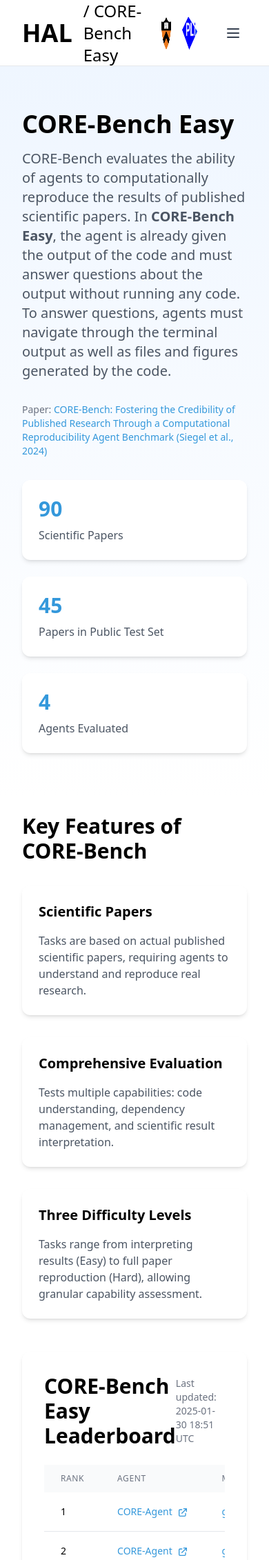
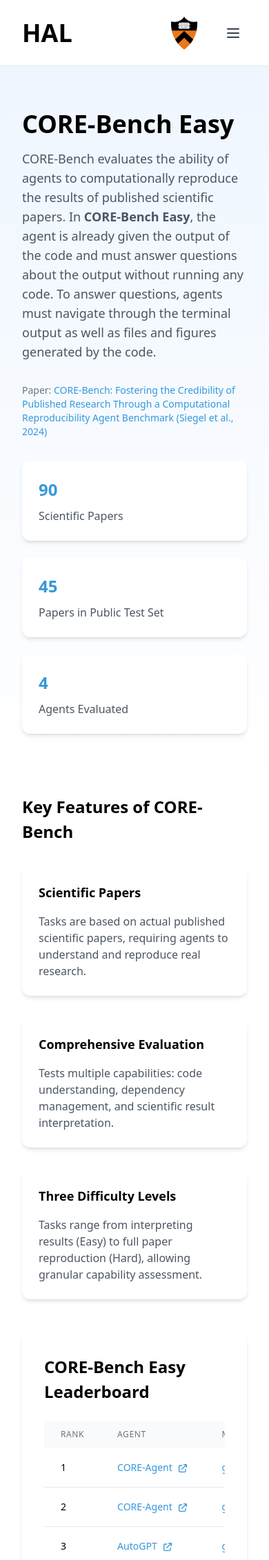
Before and after one commit to fsndzomga/hal-frontend, a Flask app: page /corebench_easy in a window 390 px wide. Shown: the top 2262 px of the page at 69% size. Run offline with Flask 3, Linux system fonts and the light colour scheme; some libraries are stand-ins or nearby versions.

Commit message:
update for bettter mobile experience

```diff
--- a/static/css/main.css
+++ b/static/css/main.css
@@ -63,3 +63,23 @@
     margin-bottom: 0.5rem;
     text-align: center;
 }
+
+/* Responsive Typography */
+h3 {
+    font-size: 1.875rem;
+    line-height: 2.25rem;
+}
+
+@media (max-width: 768px) {
+    h3 {
+        font-size: 1.5rem;
+        line-height: 2rem;
+    }
+}
+
+@media (max-width: 640px) {
+    h3 {
+        font-size: 1.1rem;
+        line-height: 1.5rem;
+    }
+}
--- a/templates/appworld_test_challenge.html
+++ b/templates/appworld_test_challenge.html
@@ -67,7 +67,7 @@
         <div class="bg-white rounded-xl shadow-md p-8 mb-8">
             <div class="flex justify-between items-center mb-6">
                 <h3 class="text-3xl font-semibold">AppWorld Challenge Leaderboard</h3>
-                <div class="text-sm text-gray-500">Last updated: {{ last_updated }}</div>
+
             </div>
             <div class="overflow-x-auto">
                 <table class="min-w-full">
--- a/templates/appworld_test_normal.html
+++ b/templates/appworld_test_normal.html
@@ -67,7 +67,7 @@
         <div class="bg-white rounded-xl shadow-md p-8 mb-8">
             <div class="flex justify-between items-center mb-6">
                 <h3 class="text-3xl font-semibold">AppWorld Normal Leaderboard</h3>
-                <div class="text-sm text-gray-500">Last updated: {{ last_updated }}</div>
+
             </div>
             <div class="overflow-x-auto">
                 <table class="min-w-full">
--- a/templates/base.html
+++ b/templates/base.html
@@ -21,6 +21,26 @@
         }
         .leaderboards-expanded {
             display: block !important;
+        }
+        @media (max-width: 640px) {
+            .text-3xl {
+                font-size: 1.5rem !important;
+            }
+            .text-2xl {
+                font-size: 1.25rem !important;
+            }
+            .text-xl {
+                font-size: 1.125rem !important;
+            }
+            .text-lg {
+                font-size: 1rem !important;
+            }
+            .text-sm {
+                font-size: 0.875rem !important;
+            }
+            .text-xs {
+                font-size: 0.75rem !important;
+            }
         }
     </style>
     <script>
@@ -68,11 +88,13 @@
             <div class="flex justify-between items-center h-full">
                 <div class="flex items-center">
                     <a class="text-4xl font-bold" href="/">HAL</a>
-                    {% block nav_title %}{% endblock %}
+                    <div class="hidden sm:block text-lg sm:text-xl md:text-2xl lg:text-3xl whitespace-nowrap overflow-hidden text-ellipsis">
+                        {% block nav_title %}{% endblock %}
+                    </div>
                 </div>
                 <div class="flex items-center gap-8">
                     <!-- Desktop Menu -->
-                    <div class="hidden md:flex space-x-8 items-center">
+                    <div class="hidden xl:flex space-x-8 items-center">
                         <div class="relative">
                             <button data-dropdown-toggle class="text-gray-700 hover:text-blue-600 transition-colors">
                                 Leaderboards
@@ -106,12 +128,12 @@
                         <a href="https://www.princeton.edu" target="_blank" rel="noopener noreferrer">
                             <img src="{{ url_for('static', filename='princeton.png') }}" alt="Princeton Logo" class="h-12">
                         </a>
-                        <a href="https://pli.princeton.edu" target="_blank" rel="noopener noreferrer">
+                        <a href="https://pli.princeton.edu" target="_blank" rel="noopener noreferrer" class="hidden sm:block">
                             <img src="{{ url_for('static', filename='pli.png') }}" alt="PLI Logo" class="h-12">
                         </a>
                     </div>
                     <!-- Mobile menu button -->
-                    <button data-mobile-menu-button class="md:hidden p-2 rounded-md text-gray-700 hover:text-blue-600 hover:bg-gray-100 focus:outline-none focus:ring-2 focus:ring-inset focus:ring-blue-500">
+                    <button data-mobile-menu-button class="xl:hidden p-2 rounded-md text-gray-700 hover:text-blue-600 hover:bg-gray-100 focus:outline-none focus:ring-2 focus:ring-inset focus:ring-blue-500">
                         <svg class="h-6 w-6" fill="none" stroke="currentColor" viewBox="0 0 24 24">
                             <path stroke-linecap="round" stroke-linejoin="round" stroke-width="2" d="M4 6h16M4 12h16M4 18h16"/>
                         </svg>
@@ -119,7 +141,7 @@
                 </div>
             </div>
             <!-- Mobile Menu -->
-            <div data-mobile-menu class="hidden md:hidden absolute top-24 left-0 w-full bg-white border-b border-gray-200 shadow-lg">
+            <div data-mobile-menu class="hidden xl:hidden absolute top-24 left-0 w-full bg-white border-b border-gray-200 shadow-lg">
                 <div class="px-4 py-2">
                     <div class="border-b border-gray-100">
                         <button data-mobile-leaderboards-button class="flex justify-between items-center w-full text-gray-700 hover:text-blue-600 transition-colors h-12">
--- a/templates/corebench.html
+++ b/templates/corebench.html
@@ -79,7 +79,7 @@
         <div class="bg-white rounded-xl shadow-md p-8 mb-8">
             <div class="flex justify-between items-center mb-6">
                 <h3 class="text-3xl font-semibold">CORE-Bench {{ difficulty }} Leaderboard</h3>
-                <div class="text-sm text-gray-500">Last updated: {{ last_updated }}</div>
+
             </div>
             <div class="overflow-x-auto">
                 <table class="min-w-full">
--- a/templates/cybench.html
+++ b/templates/cybench.html
@@ -74,7 +74,7 @@
         <div class="bg-white rounded-xl shadow-md p-8 mb-8">
             <div class="flex justify-between items-center mb-6">
                 <h3 class="text-3xl font-semibold">Cybench Leaderboard</h3>
-                <div class="text-sm text-gray-500">Last updated: {{ last_updated }}</div>
+
             </div>
             <div class="overflow-x-auto">
                 <table class="min-w-full">
--- a/templates/gaia.html
+++ b/templates/gaia.html
@@ -66,7 +66,7 @@
         <div class="bg-white rounded-xl shadow-md p-8 mb-8">
             <div class="flex justify-between items-center mb-6">
                 <h3 class="text-3xl font-semibold">GAIA Leaderboard</h3>
-                <div class="text-sm text-gray-500">Last updated: {{ last_updated }}</div>
+
             </div>
             <div class="overflow-x-auto">
                 <table class="min-w-full">
--- a/templates/swebench.html
+++ b/templates/swebench.html
@@ -74,7 +74,7 @@
         <div class="bg-white rounded-xl shadow-md p-8 mb-8">
             <div class="flex justify-between items-center mb-6">
                 <h3 class="text-3xl font-semibold">SWE-Bench Verified Leaderboard</h3>
-                <div class="text-sm text-gray-500">Last updated: {{ last_updated }}</div>
+
             </div>
             <div class="overflow-x-auto">
                 <table class="min-w-full">
--- a/templates/swebench_verified_mini.html
+++ b/templates/swebench_verified_mini.html
@@ -75,7 +75,7 @@
         <div class="bg-white rounded-xl shadow-md p-8 mb-8">
             <div class="flex justify-between items-center mb-6">
                 <h3 class="text-3xl font-semibold">SWE-Bench Verified Mini Leaderboard</h3>
-                <div class="text-sm text-gray-500">Last updated: {{ last_updated }}</div>
+
             </div>
             <div class="overflow-x-auto">
                 <table class="min-w-full">
--- a/templates/usaco.html
+++ b/templates/usaco.html
@@ -59,7 +59,7 @@
         <div class="bg-white rounded-xl shadow-md p-8 mb-8">
             <div class="flex justify-between items-center mb-6">
                 <h3 class="text-3xl font-semibold">USACO Leaderboard</h3>
-                <div class="text-sm text-gray-500">Last updated: {{ last_updated }}</div>
+
             </div>
             <div class="overflow-x-auto">
                 <table class="min-w-full">
```
Also changed, not shown: templates/index.html (+11 -10 lines).
